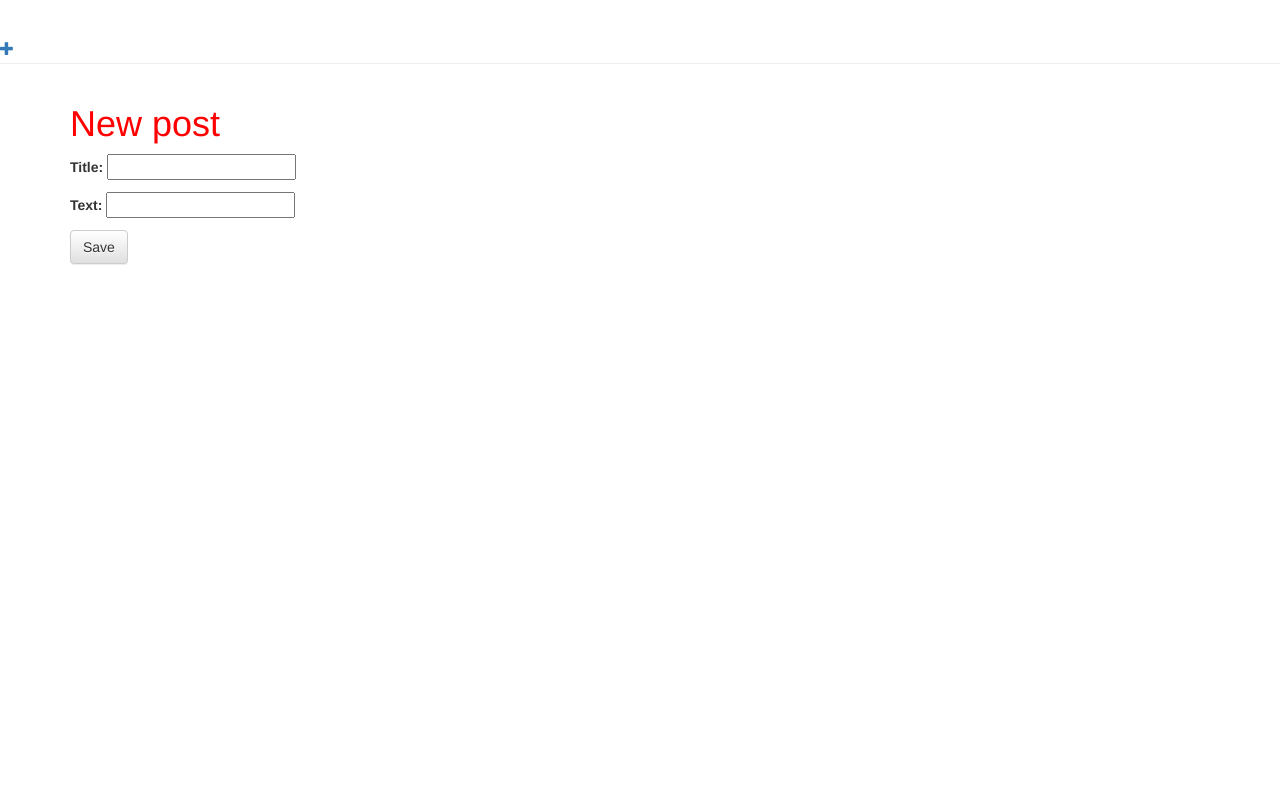
After one commit to NikolaPavlov/DjangoLearning, a Django app: page /post/new/ in a window 1280 px wide. The commit adds this page. Run offline with Django 3.2, Linux system fonts and the light colour scheme; some libraries are stand-ins or nearby versions.

Commit message:
django girls blog push, form displayed

```diff
--- /dev/null
+++ b/djangogirls/blog/forms.py
@@ -0,0 +1,9 @@
+from django import forms
+from .models import Post
+
+
+class PostForm(forms.ModelForm):
+
+    class Meta:
+        model = Post
+        fields = ('title', 'text',)
--- /dev/null
+++ b/djangogirls/blog/static/css/blog.css
@@ -0,0 +1,3 @@
+h1 {
+    color: red
+}
--- /dev/null
+++ b/djangogirls/blog/templates/blog/base.html
@@ -0,0 +1,22 @@
+{% load staticfiles %}
+<html>
+    <head>
+        <title>Django Blog</title>
+        <link rel="stylesheet" href="//maxcdn.bootstrapcdn.com/bootstrap/3.2.0/css/bootstrap.min.css">
+        <link rel="stylesheet" href="//maxcdn.bootstrapcdn.com/bootstrap/3.2.0/css/bootstrap-theme.min.css">
+        <link rel="stylesheet" href="{% static "css/blog.css" %}">
+    </head>
+    <body>
+        <div class="page-header">
+            <a href="{% url "post_new" %}" class="top-menu"><span class="glyphicon glyphicon-plus"></span></a>
+        </div>
+        <div class="content container">
+            <div class="row">
+                <div class="col-md-8">
+                    {% block content %}
+                    {% endblock %}
+                </div>
+            </div>
+        </div>
+    </body>
+</html>
--- /dev/null
+++ b/djangogirls/blog/templates/blog/post_edit.html
@@ -0,0 +1,9 @@
+{% extends "blog/base.html" %}
+
+{% block content %}
+<h1>New post</h1>
+<form method="POST" class="post-form">{% csrf_token %}
+    {{ form.as_p }}
+    <button type="submit" class="save btn btn-default">Save</button>
+</form>
+{% endblock %}
--- a/djangogirls/blog/urls.py
+++ b/djangogirls/blog/urls.py
@@ -4,4 +4,6 @@ from . import views
 
 urlpatterns = [
     url(r'^$', views.post_list, name='post_list'),
+    url(r'^post/(?P<pk>[0-9]+)/$', views.post_detail, name='post_detail'),
+    url(r'^post/new/$', views.post_new, name='post_new'),
 ]
--- a/djangogirls/blog/views.py
+++ b/djangogirls/blog/views.py
@@ -1,9 +1,18 @@
-from django.shortcuts import render
+from django.shortcuts import render, get_object_or_404
 from django.utils import timezone
 from .models import Post
+from .forms import PostForm
 
 
 # Create your views here.
 def post_list(request):
     posts = Post.objects.all()
     return render(request, 'blog/post_list.html', {'posts':posts})
+
+def post_detail(request, pk):
+    post = get_object_or_404(Post, pk=pk)
+    return render(request, 'blog/post_detail.html', {'post':post})
+
+def post_new(request):
+    form = PostForm()
+    return render(request, 'blog/post_edit.html', {'form': form})
```
Also changed, not shown: djangogirls/blog/templates/blog/post_detail.html (added, +13 -0 lines), djangogirls/blog/templates/blog/post_list.html (+11 -16 lines).
